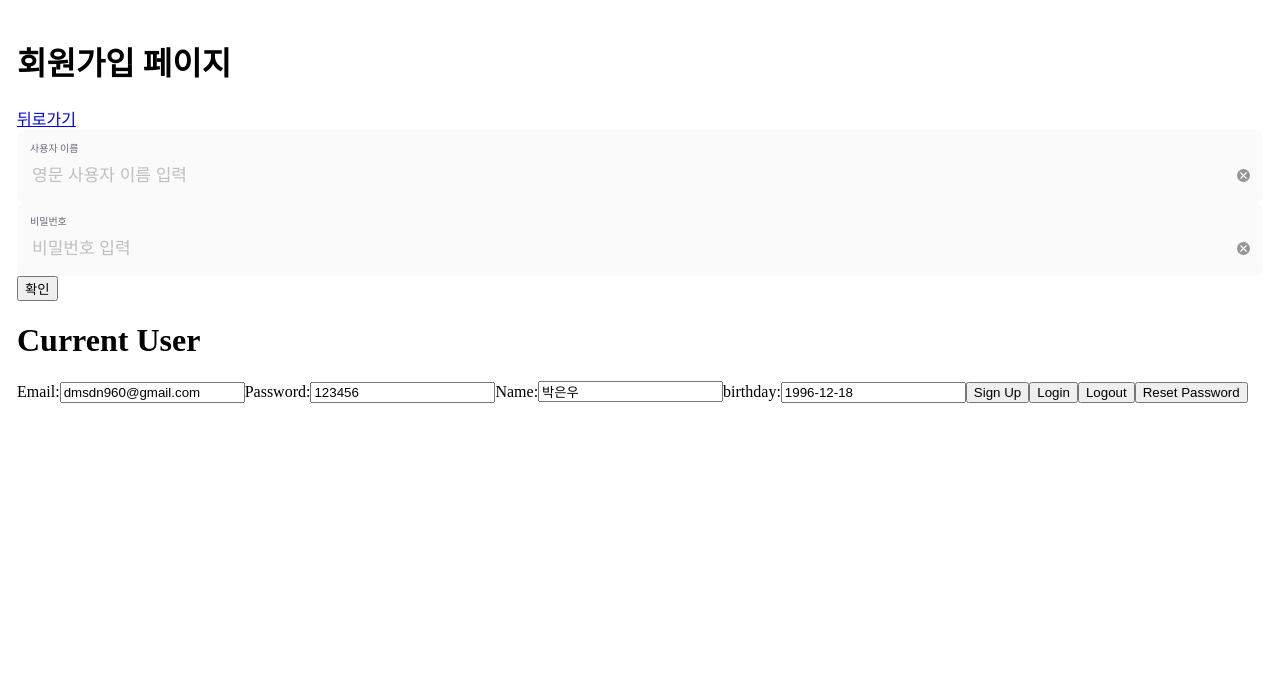
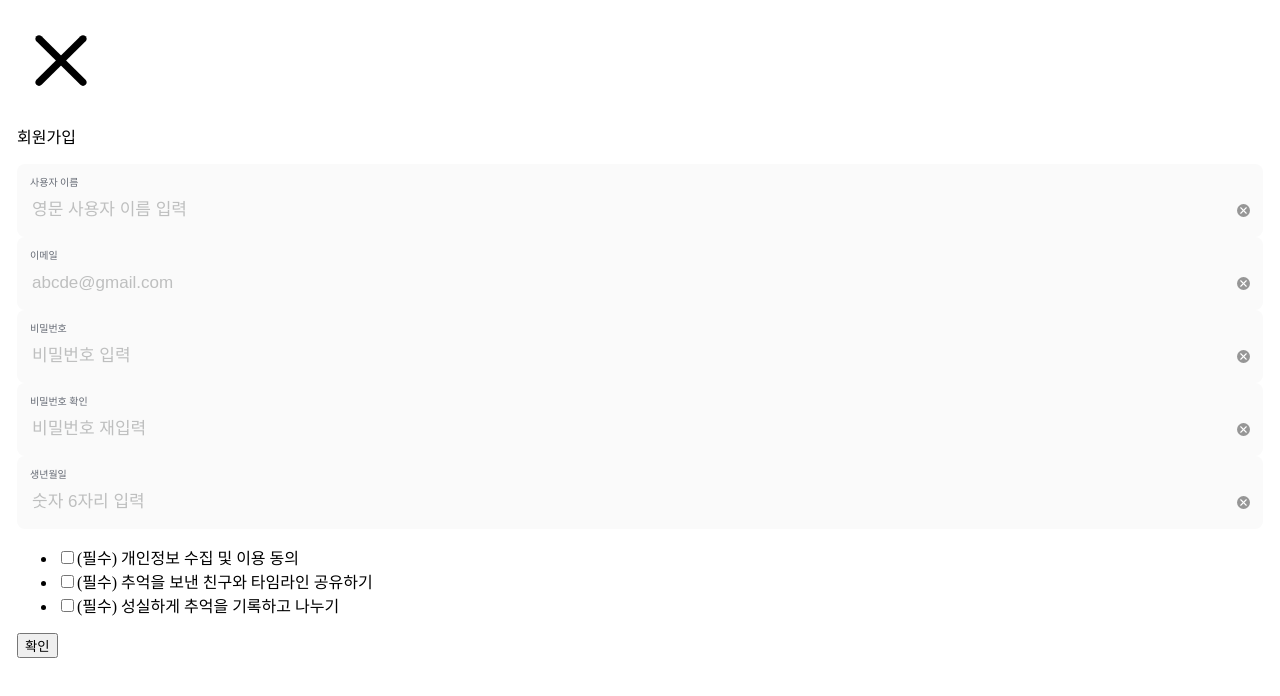
Before and after one commit to joan-KIM/soboro, a React (Create React App) app: page /account/signup in a window 1280 px wide. Shown: the top 696 px of the page. Built offline with nearby package versions, Linux system fonts and the light colour scheme; no server answers; a web font is replaced by a local one.

Commit message:
회원가입 페이지 마크업 #15

```diff
--- a/src/pages/SignUpPage.jsx
+++ b/src/pages/SignUpPage.jsx
@@ -1,9 +1,9 @@
 import React from 'react';
 import {Link} from 'react-router-dom';
-import Auth from '../components/Auth';
 import SignUpInput from '../components/SignUpInput';
 import styled from 'styled-components';
 import {useForm} from 'react-hook-form';
+import {ReactComponent as Close} from '../assets/close.svg';
 
 const Page = styled.div`
   padding: 17px;
@@ -18,8 +18,8 @@ export default function SignUpPage() {
 
   return (
     <Page>
-      <h1>회원가입 페이지</h1>
-      <Link to="/account/login">뒤로가기</Link>
+      <Link to="/account/login"><Close /></Link>
+      <p>회원가입</p>
       <form onSubmit={handleSubmit(onSubmit)}>
         <SignUpInput
           required
@@ -35,6 +35,19 @@ export default function SignUpPage() {
           error={errors.username}
         />
         <SignUpInput
+          required
+          name="email"
+          label="이메일"
+          register={register}
+          placeholder="abcde@gmail.com"
+          reset={reset}
+          validate={{
+            minLength: (v) => v.length > 6 || '최소 6자 이상 입력해주세요.',
+          }}
+          isDirty={dirtyFields.email}
+          error={errors.email}
+        />
+        <SignUpInput
           password
           required
           name="password"
@@ -48,9 +61,55 @@ export default function SignUpPage() {
           isDirty={dirtyFields.password}
           error={errors.password}
         />
+        <SignUpInput
+          password
+          required
+          name="confirmPassword"
+          label="비밀번호 확인"
+          register={register}
+          placeholder="비밀번호 재입력"
+          reset={reset}
+          validate={{
+            minLength: (v) => v.length > 6 || '최소 6자 이상 입력해주세요.',
+          }}
+          isDirty={dirtyFields.confirmPassword}
+          error={errors.confirmPassword}
+        />
+        <SignUpInput
+          required
+          name="birthday"
+          label="생년월일"
+          register={register}
+          placeholder="숫자 6자리 입력"
+          reset={reset}
+          validate={{
+            minLength: (v) => v.length > 6 || '최소 6자 이상 입력해주세요.',
+          }}
+          isDirty={dirtyFields.birthday}
+          error={errors.birthday}
+        />
+        <ul>
+          <li>
+            <label>
+              <input type="checkbox" />
+              (필수) 개인정보 수집 및 이용 동의
+            </label>
+          </li>
+          <li>
+            <label>
+              <input type="checkbox" />
+              (필수) 추억을 보낸 친구와 타임라인 공유하기
+            </label>
+          </li>
+          <li>
+            <label>
+              <input type="checkbox" />
+              (필수) 성실하게 추억을 기록하고 나누기
+            </label>
+          </li>
+        </ul>
         <input type="submit" value="확인" />
       </form>
-      <Auth />
     </Page>
   );
 }
```
Also changed, not shown: src/assets/close.svg (added).
